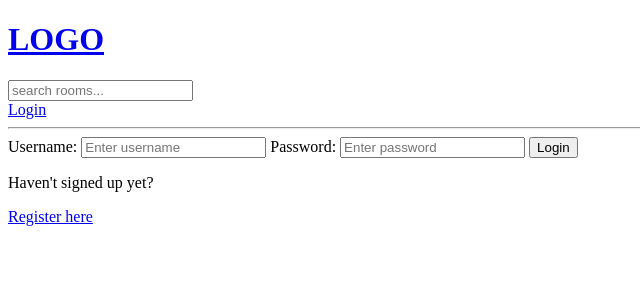
After one commit to cdialpha/django_tutorial, a Django app: page /login/ in a window 1280 px wide. The commit adds this page. Shown: the top 300 px of the page, without its empty margins (0-640 px from the left). Run offline with Django 4.2, Linux system fonts and the light colour scheme.

Commit message:
complete registration, login, and logout functionality

```diff
--- a/base/templates/base/home.html
+++ b/base/templates/base/home.html
@@ -28,8 +28,10 @@
     <div>
       {% for room in rooms %}
       <div>
+        {% if request.user == room.host %}
         <a href="{% url 'update-room' room.id %}"> Edit </a>
         <a href="{% url 'delete-room' room.id %}"> Delete </a>
+        {% endif %}
         <span>@{{room.host.username}} </span>
         {{room.id}} -- <a href="{% url 'room' room.id %}"> {{room.name}}</a>
         <small>{{room.topic.name}} </small>
--- /dev/null
+++ b/base/templates/base/login_register.html
@@ -0,0 +1,24 @@
+{% extends 'main.html' %} {% block content %} {% if page == 'login' %}
+<div>
+  <form method="POST" action="">
+    {% csrf_token %}
+    <label> Username: </label>
+    <input type="text" name="username" placeholder="Enter username" />
+    <label> Password: </label>
+    <input type="text" name="password" placeholder="Enter password" />
+    <input type="submit" value="Login" />
+  </form>
+  <p>Haven't signed up yet?</p>
+  <a href="{% url 'register' %}"> Register here </a>
+</div>
+
+{% else %}
+<div>
+  <form method="POST" action="">
+    {% csrf_token %} {{form.as_p}}
+    <input type="submit" value="Register" />
+  </form>
+  <p>Already signed up?</p>
+  <a href="{% url 'login' %}"> Login here </a>
+</div>
+{% endif %} {% endblock content %}
--- a/base/urls.py
+++ b/base/urls.py
@@ -2,6 +2,9 @@ from django.urls import path
 from . import views
 
 urlpatterns = [
+    path('login/', views.loginPage, name="login"),
+    path('logout/', views.logoutUser, name="logout"),
+    path('register/', views.registerPage, name="register"),
     path('', views.home, name="home"),
     path('room/<str:pk>/', views.room, name="room"),
     path('create-room/', views.createRoom, name="create-room"),
--- a/base/views.py
+++ b/base/views.py
@@ -1,7 +1,61 @@
 from django.shortcuts import render, redirect
+from django.contrib import messages
 from .models import Room, Topic
 from .forms import RoomForm
 from django.db.models import Q
+from django.contrib.auth.models import User
+from django.contrib.auth import authenticate, login, logout
+from django.contrib.auth.decorators import login_required
+from django.http import HttpResponse
+from django.contrib.auth.forms import UserCreationForm
+
+
+def loginPage(request):
+
+    page = 'login'
+
+    if request.user.is_authenticated:
+        return redirect('home')
+
+    if request.method == 'POST':
+        username = request.POST.get('username').lower()
+        password = request.POST.get('password')
+        try:
+            user = User.objects.get(username = username)
+        except:
+            messages.error(request, "User does not exist. Please register")
+        user = authenticate(request, username=username, password=password)
+        if user is not None:
+            login(request, user)
+            return redirect('home')
+        else:
+            messages.error(request, 'Incorrect username or password. Sorry!')
+
+    context = {'page': page}
+    return render(request,'base/login_register.html', context)
+
+
+
+def logoutUser(request):
+    logout(request)
+    return redirect('home')
+
+def registerPage(request):
+    form = UserCreationForm()
+    if request.method == 'POST':
+        form = UserCreationForm(request.POST)
+        if form.is_valid():
+            user = form.save(commit=False)
+            user.username = user.username.lower()
+            user.save()
+            login(request, user)
+            return redirect('home')
+        else:
+            messages.error(request, 'An error occured during registration, please try again')
+    context = {'form': form}
+    return render(request, 'base/login_register.html', context )
+
+
 def home(request):
     q = request.GET.get('q')
     if(q != None): q
@@ -16,11 +70,16 @@ def home(request):
     context = {'rooms': rooms , 'topics': topics, 'room_count' : room_count }
     return render(request, 'base/home.html', context )
 
+
+
 def room(request, pk):
     room = Room.objects.get(id = pk)
     context = {'room' : room}
     return render(request, 'base/room.html', context)
 
+
+
+@login_required(login_url="login")
 def createRoom(request):
     form = RoomForm()
     if(request.method == 'POST'):
@@ -34,9 +93,14 @@ def createRoom(request):
     return render(request, 'base/room_form.html', context)
 
 
+
+@login_required(login_url="login")
 def updateRoom(request, pk):
     room = Room.objects.get(id=pk)
     form = RoomForm(instance=room)
+
+    if request.user != room.user:
+        return HttpResponse('You must be a room owner to make updates')
 
     if(request.method == 'POST'):
         form = RoomForm(request.POST, instance=room)
@@ -47,8 +111,13 @@ def updateRoom(request, pk):
     context = { 'form': form}
     return render(request, 'base/room_form.html', context)
 
+@login_required(login_url="login")
 def deleteRoom(request, pk):
     room = Room.objects.get(id=pk)
+
+    if request.user != room.user:
+        return HttpResponse('You must be a room owner to delete rooms')
+
     if(request.method == 'POST'):
         room.delete()
         return redirect('home')
--- a/templates/main.html
+++ b/templates/main.html
@@ -9,8 +9,16 @@
   <body>
     {% include 'navbar.html' %}
 
-    {% block content %}
+    <!-- -->
+    {% if messages %}
+    <ul class="messages">
+      {% for message in messages %}
+      <li>{{ message }}</li>
+      {% endfor %}
+    </ul>
+    {% endif %}
+    <!-- -->
 
-    {% endblock %}
+    {% block content %} {% endblock %}
   </body>
 </html>
--- a/templates/navbar.html
+++ b/templates/navbar.html
@@ -6,4 +6,11 @@
   <input type="text" name="q" placeholder="search rooms... " />
 </form>
 
+{% if request.user.is_authenticated %}
+<p>Hello, {{request.user}}</p>
+<a href="{% url 'logout' %}"> Logout </a>
+{%else%}
+<a href="{% url 'login' %}">Login </a>
+{% endif %}
+
 <hr />
```
Also changed, not shown: db.sqlite3.
